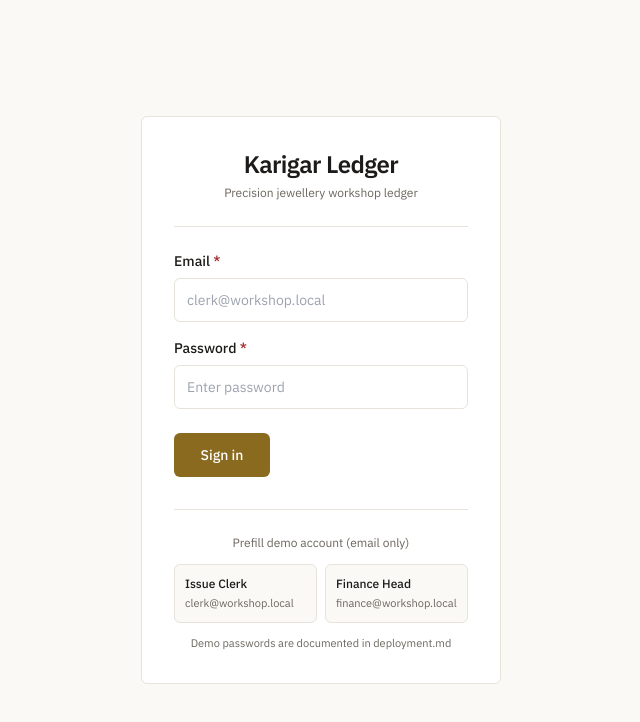
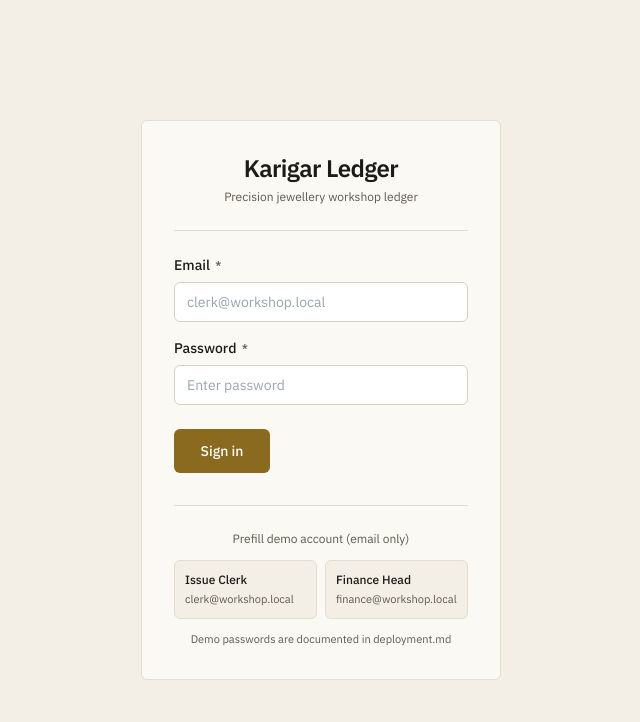
Before and after one commit to RoshanBorkar29/Karigar-gold-ledger, a React (Vite) app in the folder frontend/: page /login in a window 1280 px wide. Shown: the top 722 px of the page, without its empty margins (319-959 px from the left). Built offline with nearby package versions, Linux system fonts and the light colour scheme; no server answers.

Commit message:
feat: warmer palette with layered surfaces

```diff
--- a/frontend/src/components/ui/Button.jsx
+++ b/frontend/src/components/ui/Button.jsx
@@ -29,10 +29,10 @@ export default function Button({
   }[size] || "h-11 px-4 text-sm gap-2";
 
   const variantClasses = {
-    primary: "bg-bronze text-white hover:bg-bronze-hover active:bg-bronze-hover border border-transparent focus:ring-2 focus:ring-bronze/30 shadow-none",
-    secondary: "bg-surface text-ink border border-border hover:border-bronze hover:bg-background active:bg-background focus:ring-2 focus:ring-bronze/20 shadow-none",
-    text: "bg-transparent text-muted hover:text-ink hover:bg-background active:bg-background border border-transparent focus:ring-2 focus:ring-border shadow-none",
-    danger: "bg-status-problem text-white hover:bg-status-problem/90 border border-transparent focus:ring-2 focus:ring-status-problem/30 shadow-none",
+    primary: "bg-bronze text-white hover:bg-bronze-hover active:bg-bronze-hover border border-transparent focus:ring-2 focus:ring-bronze shadow-none",
+    secondary: "bg-surface text-ink border border-border hover:border-bronze hover:bg-background active:bg-background focus:ring-2 focus:ring-bronze shadow-none",
+    text: "bg-transparent text-muted hover:text-ink hover:bg-background active:bg-background border border-transparent focus:ring-2 focus:ring-bronze shadow-none",
+    danger: "bg-status-problem text-white hover:bg-status-problem/90 border border-transparent focus:ring-2 focus:ring-status-problem shadow-none",
   }[variant] || "";
 
   const disabledClasses = disabled
@@ -40,7 +40,7 @@ export default function Button({
     : "";
 
   return (
-    <div className="inline-flex flex-col items-start">
+    <div className="inline-flex items-center gap-3">
       <button
         type={type}
         onClick={onClick}
@@ -56,7 +56,7 @@ export default function Button({
         <span>{children}</span>
       </button>
       {disabled && disabledReason && (
-        <span className="text-xs text-muted mt-1 max-w-xs">
+        <span className="text-xs text-muted whitespace-normal">
           {disabledReason}
         </span>
       )}
--- /dev/null
+++ b/frontend/src/components/ui/DateInput.jsx
@@ -0,0 +1,58 @@
+import React from "react";
+import { Calendar } from "lucide-react";
+import { fmtDate } from "../../lib/format";
+
+/**
+ * Standard DateInput component.
+ * Displays date in 'DD Mon YYYY' format while preserving ISO 'YYYY-MM-DD' storage.
+ * Height 40px desktop / 44px mobile.
+ */
+export default function DateInput({
+  label,
+  id,
+  value,
+  onChange,
+  disabled = false,
+  required = false,
+  className = "",
+  ...rest
+}) {
+  const displayDate = value ? fmtDate(value) : "Select date";
+
+  const inputEl = (
+    <div className={`relative flex items-center ${className}`}>
+      <input
+        type="date"
+        id={id}
+        value={value || ""}
+        onChange={(e) => {
+          if (typeof onChange === "function") {
+            const val = e?.target?.value !== undefined ? e.target.value : e;
+            onChange(val);
+          }
+        }}
+        disabled={disabled}
+        required={required}
+        className="w-full h-11 sm:h-10 pl-9 pr-3 bg-white border border-[#D9D1BF] rounded text-sm text-transparent focus:text-transparent selection:bg-transparent outline-none focus:border-bronze focus:ring-2 focus:ring-bronze cursor-pointer transition"
+        {...rest}
+      />
+      <Calendar className="w-4 h-4 text-muted absolute left-3 pointer-events-none stroke-[1.75]" />
+      <span className="absolute left-9 pointer-events-none text-sm font-sans text-ink select-none">
+        {displayDate}
+      </span>
+    </div>
+  );
+
+  if (label) {
+    return (
+      <div className="space-y-1.5">
+        <label htmlFor={id} className="block text-sm font-medium text-ink">
+          {label} {required && <span className="text-muted text-xs select-none ml-0.5">*</span>}
+        </label>
+        {inputEl}
+      </div>
+    );
+  }
+
+  return inputEl;
+}
--- a/frontend/src/components/ui/Field.jsx
+++ b/frontend/src/components/ui/Field.jsx
@@ -2,10 +2,10 @@ import React from "react";
 
 /**
  * Standard Form Field component.
- * Labels above input (14px, ink).
- * Helper text below (12px, muted).
+ * Labels above input (14px, ink). Gap 6px.
+ * Inputs 40px high on desktop, 44px on touch devices.
+ * Required marker: small muted asterisk, not red.
  * Errors below in problem color (12px, #A32D2D).
- * Inputs 44px high, border, visible 2px focus ring in bronze.
  */
 export default function Field({
   label,
@@ -17,6 +17,8 @@ export default function Field({
   required = false,
   disabled = false,
   readOnly = false,
+  unit = null,
+  action = null,
   error,
   helperText,
   children,
@@ -24,20 +26,27 @@ export default function Field({
   inputClassName = "",
   ...rest
 }) {
-  const inputBaseClasses = `w-full h-11 px-3 bg-surface border rounded text-sm text-ink outline-none transition
-    ${error ? "border-status-problem focus:ring-2 focus:ring-status-problem/20" : "border-border focus:border-bronze focus:ring-2 focus:ring-bronze/20"}
+  const inputBaseClasses = `w-full h-11 sm:h-10 px-3 ${unit ? "pr-9" : ""} bg-white border rounded text-sm text-ink placeholder:text-muted/40 outline-none transition
+    ${error ? "border-status-problem focus:ring-2 focus:ring-status-problem" : "border-[#D9D1BF] focus:border-bronze focus:ring-2 focus:ring-bronze"}
     ${disabled ? "bg-background text-muted cursor-not-allowed border-dashed" : ""}
     ${inputClassName}`;
 
   return (
     <div className={`space-y-1.5 ${className}`}>
       {label && (
-        <label
-          htmlFor={id}
-          className="block text-sm font-medium text-ink"
-        >
-          {label} {required && <span className="text-status-problem" aria-hidden="true">*</span>}
-        </label>
+        <div className="flex items-center justify-between gap-2">
+          <label
+            htmlFor={id}
+            className="block text-sm font-medium text-ink"
+          >
+            {label} {required && <span className="text-muted text-xs select-none ml-0.5" aria-hidden="true">*</span>}
+          </label>
+          {action && (
+            <div className="shrink-0">
+              {action}
+            </div>
+          )}
+        </div>
       )}
 
       {children ? (
@@ -52,12 +61,30 @@ export default function Field({
           disabled={disabled}
           readOnly={readOnly}
           rows={3}
-          className={`w-full p-3 bg-surface border rounded text-sm text-ink outline-none transition
-            ${error ? "border-status-problem focus:ring-2 focus:ring-status-problem/20" : "border-border focus:border-bronze focus:ring-2 focus:ring-bronze/20"}
+          className={`w-full p-3 bg-white border rounded text-sm text-ink placeholder:text-muted/40 outline-none transition
+            ${error ? "border-status-problem focus:ring-2 focus:ring-status-problem" : "border-[#D9D1BF] focus:border-bronze focus:ring-2 focus:ring-bronze"}
             ${disabled ? "bg-background text-muted cursor-not-allowed border-dashed" : ""}
             ${inputClassName}`}
           {...rest}
         />
+      ) : unit ? (
+        <div className="relative flex items-center">
+          <input
+            id={id}
+            type={type}
+            value={value ?? ""}
+            onChange={onChange}
+            placeholder={placeholder}
+            required={required}
+            disabled={disabled}
+            readOnly={readOnly}
+            className={inputBaseClasses}
+            {...rest}
+          />
+          <span className="absolute right-3 top-1/2 -translate-y-1/2 text-xs font-mono text-muted pointer-events-none select-none">
+            {unit}
+          </span>
+        </div>
       ) : (
         <input
           id={id}
@@ -74,11 +101,11 @@ export default function Field({
       )}
 
       {error ? (
-        <p className="text-xs text-status-problem font-medium mt-1">
+        <p className="text-xs text-status-problem font-medium mt-1 m-0">
           {error}
         </p>
       ) : helperText ? (
-        <p className="text-xs text-muted mt-1">
+        <p className="text-xs text-muted mt-1 m-0 truncate">
           {helperText}
         </p>
       ) : null}
--- a/frontend/src/index.css
+++ b/frontend/src/index.css
@@ -10,15 +10,27 @@
 @tailwind utilities;
 
 :root {
-  --color-bg: #FAF9F6;
-  --color-surface: #FFFFFF;
+  --color-bg: #F3EFE6;
+  --color-surface: #FBF9F4;
   --color-ink: #1C1B19;
-  --color-muted: #6B665E;
-  --color-border: #E7E3DA;
+  --color-muted: #5F594E;
+  --color-border: #E4DDCB;
+
+  --color-sidebar: #EAE4D6;
+  --color-sidebar-border: #D9D1BF;
+
+  --color-input-bg: #FFFFFF;
+  --color-input-border: #D9D1BF;
+
+  --color-result-bg: #F6EDD2;
+  --color-result-border: #E2D3A4;
 
   --color-accent: #8A6A1F;
-  --color-accent-hover: #735617;
-  --color-accent-subtle: #F7F4EB;
+  --color-accent-hover: #765A18;
+  --color-accent-subtle: #F6EDD2;
+
+  --color-table-header: #EFE9DA;
+  --color-table-hover: #F6F1E4;
 
   --color-ok: #2F6B3F;
   --color-ok-tint: #EAF3EC;
--- a/frontend/tailwind.config.js
+++ b/frontend/tailwind.config.js
@@ -12,10 +12,26 @@ export default {
         ink: "var(--color-ink)",
         muted: "var(--color-muted)",
         border: "var(--color-border)",
+        sidebar: {
+          DEFAULT: "var(--color-sidebar)",
+          border: "var(--color-sidebar-border)",
+        },
+        input: {
+          bg: "var(--color-input-bg)",
+          border: "var(--color-input-border)",
+        },
+        result: {
+          bg: "var(--color-result-bg)",
+          border: "var(--color-result-border)",
+        },
         bronze: {
           DEFAULT: "var(--color-accent)",
           hover: "var(--color-accent-hover)",
           subtle: "var(--color-accent-subtle)",
+        },
+        table: {
+          header: "var(--color-table-header)",
+          hover: "var(--color-table-hover)",
         },
         status: {
           ok: "var(--color-ok)",
```
